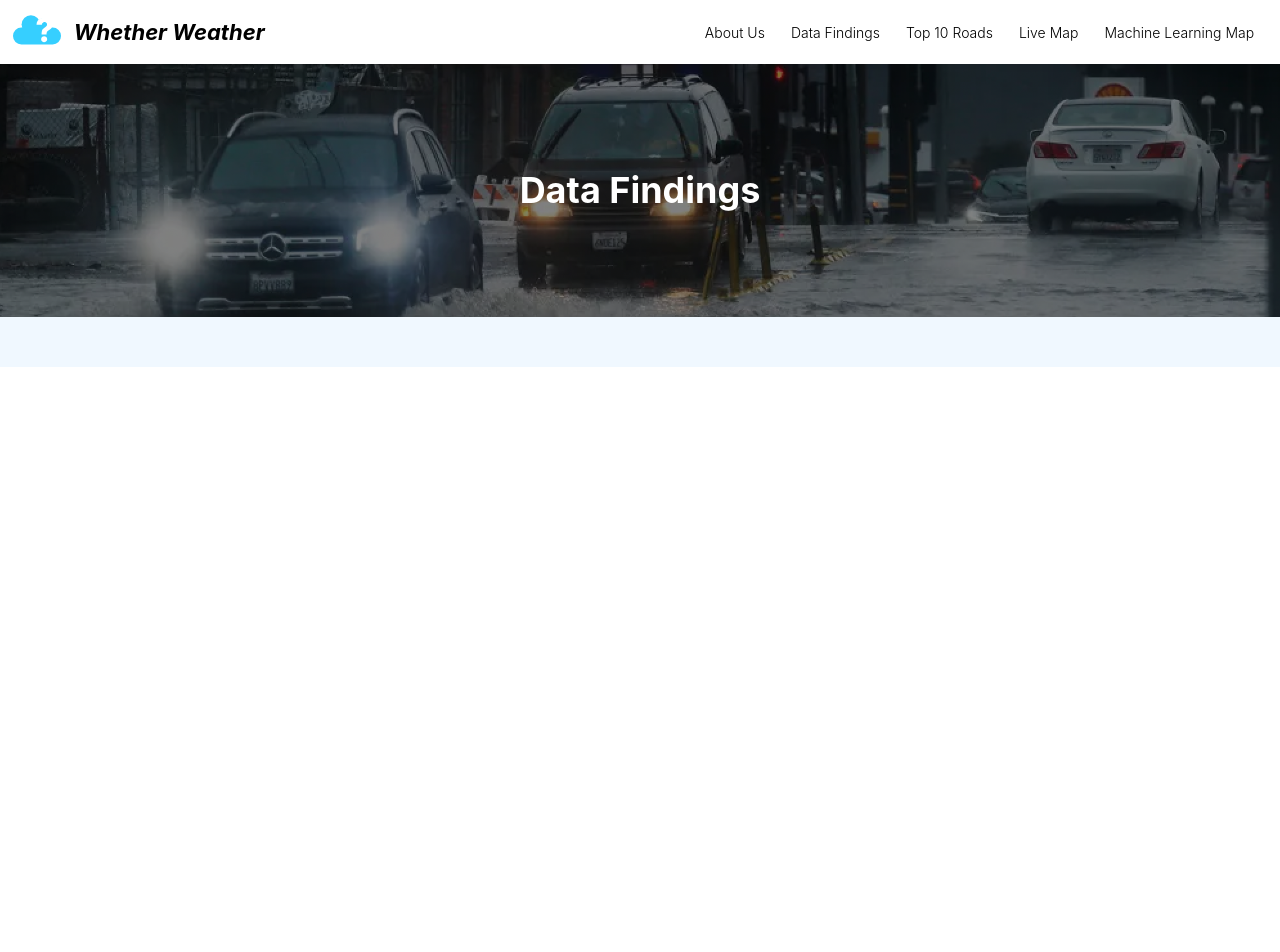
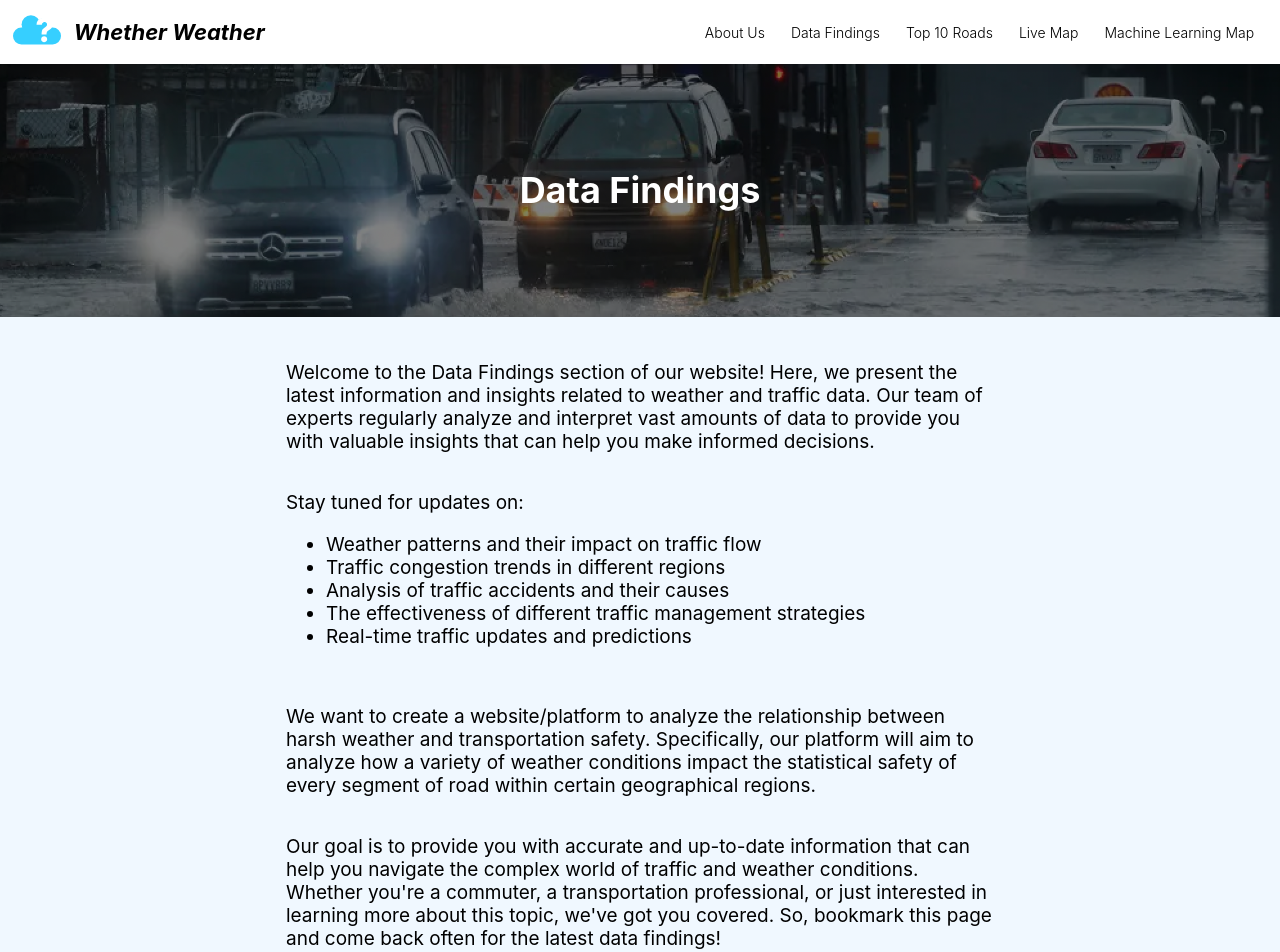
Before and after one commit to Whether-Weather/Front-End, a React (Create React App) app: page /dataFindings in a window 1280 px wide. Shown: the top 952 px of the page. Before the commit the page ends 800 px from the top, so only its background shows below. Built offline with nearby package versions, Linux system fonts and the light colour scheme.

Commit message:
Update Data.js

```diff
--- a/src/pages/Data.js
+++ b/src/pages/Data.js
@@ -1,5 +1,5 @@
-import background from '../assets/data-background.png';
 import React from "react";
+import background from "../assets/data-background.png";
 
 const About = () => {
   return (
@@ -9,6 +9,40 @@ const About = () => {
         <div className="background-text">Data Findings</div>
       </div>
       <div className="body-content-area">
+        <p className="body-block-text">
+          Welcome to the Data Findings section of our website! Here, we present
+          the latest information and insights related to weather and traffic
+          data. Our team of experts regularly analyze and interpret vast amounts
+          of data to provide you with valuable insights that can help you make
+          informed decisions.{" "}
+        </p>
+        <p className="body-block-text">
+          Stay tuned for updates on:
+          <ul>
+            <li>Weather patterns and their impact on traffic flow</li>
+            <li>Traffic congestion trends in different regions</li>
+            <li>Analysis of traffic accidents and their causes</li>
+            <li>
+              The effectiveness of different traffic management strategies
+            </li>
+            <li>Real-time traffic updates and predictions</li>
+          </ul>
+        </p>
+        <p className="body-block-text">
+          We want to create a website/platform to analyze the relationship
+          between harsh weather and transportation safety. Specifically, our
+          platform will aim to analyze how a variety of weather conditions
+          impact the statistical safety of every segment of road within certain
+          geographical regions.
+        </p>
+        <p className="body-block-text">
+          Our goal is to provide you with accurate and up-to-date information
+          that can help you navigate the complex world of traffic and weather
+          conditions. Whether you're a commuter, a transportation professional,
+          or just interested in learning more about this topic, we've got you
+          covered. So, bookmark this page and come back often for the latest
+          data findings!
+        </p>
       </div>
     </div>
   );
```
Lines whose indentation alone changed are shown as unchanged.
